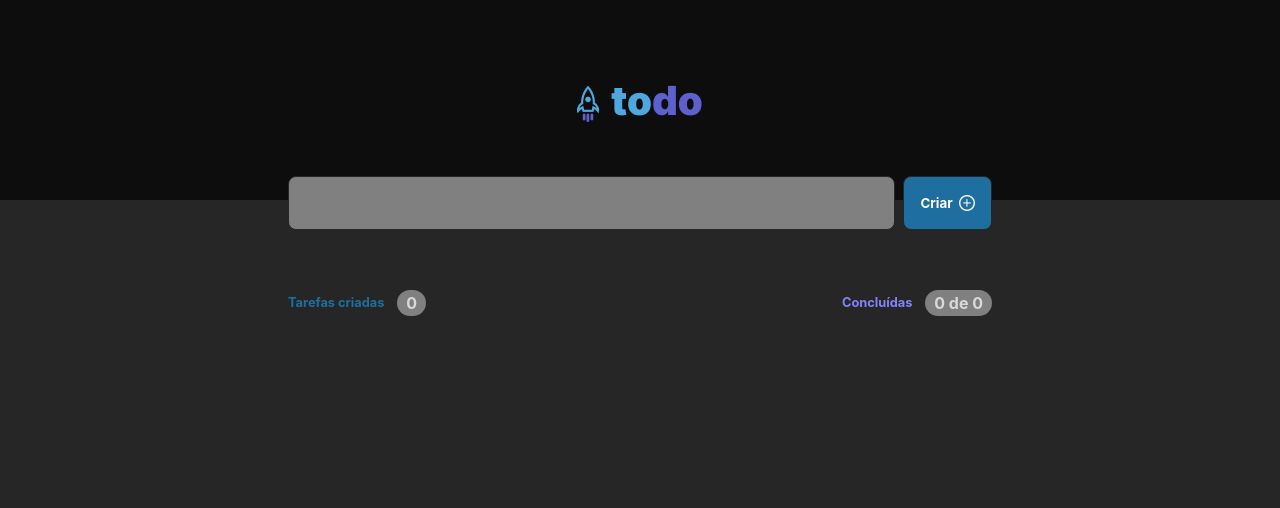
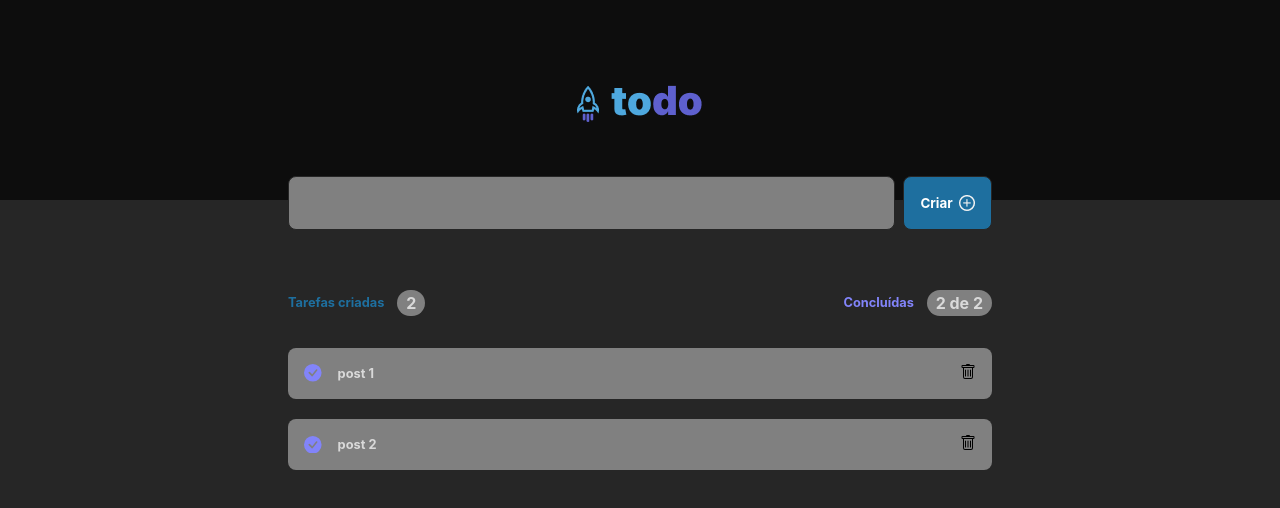
Before and after one commit to walissonsou/first-app-with-vite, a React (Vite) app: page / in a window 1280 px wide. Shown: the top 508 px of the page. Built offline with nearby package versions, Linux system fonts and the light colour scheme.

Commit message:
Function add na lista

```diff
--- a/src/componentes/Context/TodoProvider.tsx
+++ b/src/componentes/Context/TodoProvider.tsx
@@ -7,28 +7,20 @@ export const TodoContext = createContext({} as TasksContextType);
 
 export const TodoProvider = ({ children }: { children: ReactNode }) => {
   const [tasks, setTasks] = useState<ITask[]>([
-]);
-
-  const saveTodo = (task: ITask) => {
-    const newTodo: ITask = {
-      id: task.id,
-      title: task.title,
-      isCompleted: task.isCompleted,
-    };
-    setTasks([...tasks, newTodo]);
-  };
-
-  const updateTodo = (id: number) => {
-    tasks.filter((task: ITask) => {
-      if (task.id === id) {
-        task.isCompleted = true;
-        setTasks([...tasks]);
-      }
-    });
-  };
+    {
+      id: '1',
+      title: 'post 1',
+      isCompleted: true
+    },
+    {
+      id: '2',
+      title: 'post 2',
+      isCompleted: true
+    },
+  ]);
 
   return (
-    <TodoContext.Provider value={{ tasks, updateTodo, saveTodo }}>
+    <TodoContext.Provider value={{ tasks, setTasks }}>
       {children}
     </TodoContext.Provider>
   )
--- a/src/componentes/Context/types.ts
+++ b/src/componentes/Context/types.ts
@@ -1,7 +1,7 @@
 export interface ITask {
-  id: number;
+  id: string;
   title: string;
-  isCompleted?: boolean
+  isCompleted: boolean;
 }
 
 export type TasksContextType = {
--- a/src/componentes/Header/index.tsx
+++ b/src/componentes/Header/index.tsx
@@ -6,26 +6,45 @@ import { TodoContext } from '../Context/TodoProvider';
 import { ITask } from '../Context/types';
 
 
-export function Header() {
+interface Props {
+  onAddTask: (taskTitle: string) => void;
+}
+
+export function Header({ onAddTask }: Props) {
 
   const { tasks, setTasks } = useContext(TodoContext)
 
-  function saveTask (task: ITask){
-    const newTask: ITask = {
-      id: task.id,
-      title: task.title,
-      isCompleted: task.isCompleted,
-    };
-    setTasks([...tasks, newTask]);
-  };
+
+  function saveTask (taskTitle: string){
+    setTasks([
+      ...tasks,
+      {
+        id: crypto.randomUUID(),
+        title: taskTitle,
+        isCompleted: false
+      }
+    ])
+  }
+
+  function handleSubmit(event: FormEvent){
+    event.preventDefault();
+
+    onAddTask(tasks);
+    setTasks("")
+  }
+
+  function onChangetitle(event: ChangeEvent<HTMLInputElement>){
+    setTasks(event.target.value)
+  }
+
 
   return (
     <header className={styles.header}>
       <img src={todoLogo} />
-      <form className={styles.newTaskForm} >
+      <form className={styles.newTaskForm} onSubmit={handleSubmit}>
         <input
         placeholder="Digite aqui"
-
+        onChange={onChangetitle}
         ></input>
         <button
           className={styles.Button}
--- a/src/componentes/Task/index.tsx
+++ b/src/componentes/Task/index.tsx
@@ -13,13 +13,13 @@ export default function Task({ task }: Prop) {
 
   const { tasks, setTasks } = useContext(TodoContext)
 
-  function DeleteTaskById(taskId: any) {
+  function DeleteTaskById(taskId: number) {
     const newTasks = tasks.filter((task) => task.id !== taskId);
     console.log('Deletado')
     setTasks(newTasks);
   };
 
-  function onComplet(taskId: any) {
+  function onComplet(taskId: number) {
     const newTasks = tasks.map((task) => {
       if (task.id === taskId) {
         return {
```
